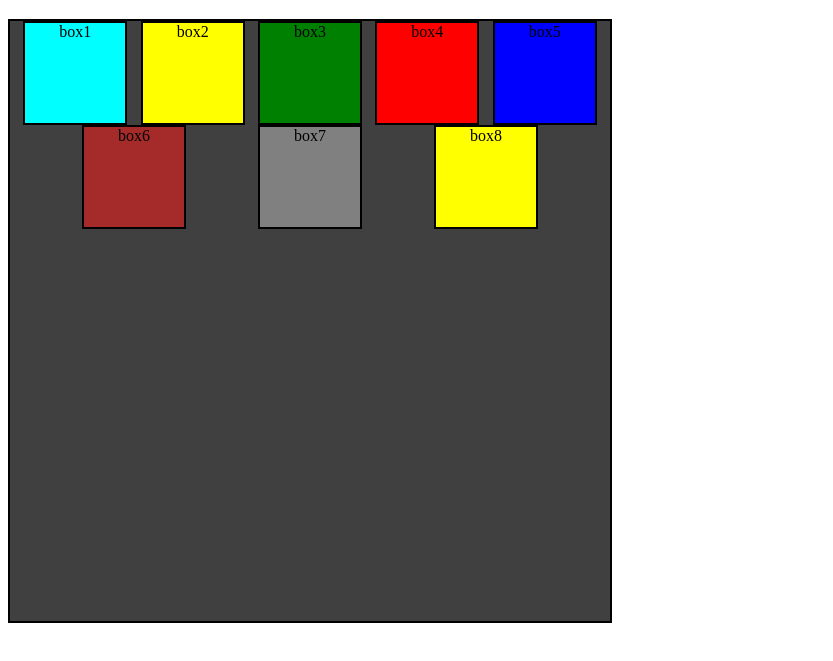
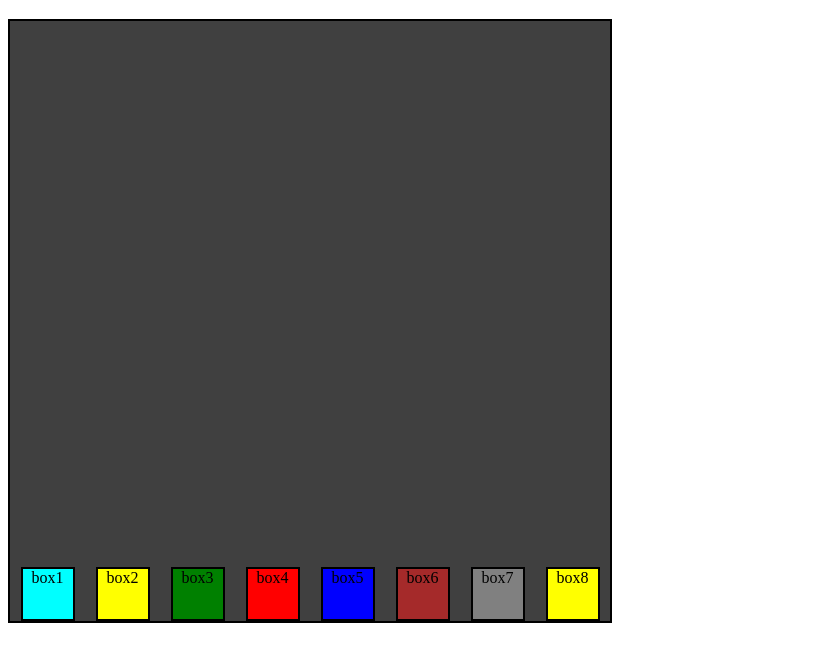
Before and after one commit to Afiaz-Tunio/css-practice, a plain HTML site: page flex.html in a window 1280 px wide. Shown: the part 61-722 px from the top of the page, without its empty margins (0-833 px from the left). Drawn offline with Linux system fonts and the light colour scheme.

Commit message:
modified flexbox css

```diff
--- a/flexbox.css
+++ b/flexbox.css
@@ -3,8 +3,8 @@ body{
     text-align: center;
 }
 div{
-    width: 100px;
-    height: 100px;
+    width: 50px;
+    height: 50px;
     display: inline-block;
     border: 2px solid black;
 }
@@ -18,8 +18,14 @@ div{
     background-color: rgba(0, 0, 0, 0.75);
     display: flex;
     flex-direction: row;
-    justify-content: space-evenly; /*justify-content sets alignment along the main axis without affecting the flex-direction*/
-                            /*justify-content can be set to flex-start, flex-end, center, space-evenly*/
-    flex-wrap: wrap; /*The flex-wrap property in CSS controls whether flex items should wrap to the next line when they exceed the container's width.*/
-    align-content:start; /*alignment of space between and around the content along cross-axis*/
+    justify-content: space-around; /*alignment along the main axis without affecting the flex-direction
+                            /*--it can be set to flex-start, flex-end. center, space-evenly space-around
+                             and space-between. */
+    flex-wrap: wrap;      /*The flex-wrap property controls whether flex items should wrap to the next line
+                            when they exceed the container's width.*/
+    align-content:flex-end; /*alignment of the content along cross-axis*/
 }
+
+#box1{
+   /* align-self:end;  /*alignment of individual along cross axis*/
+}
```
